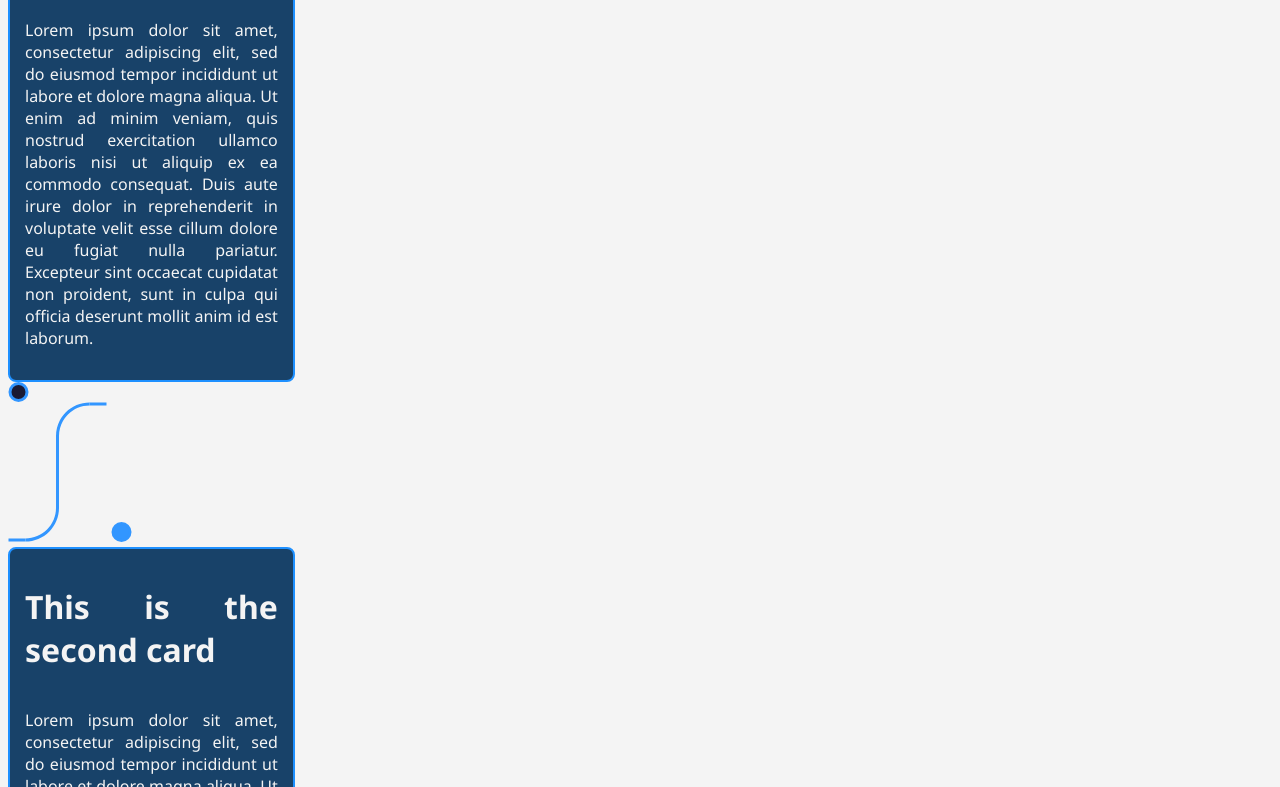
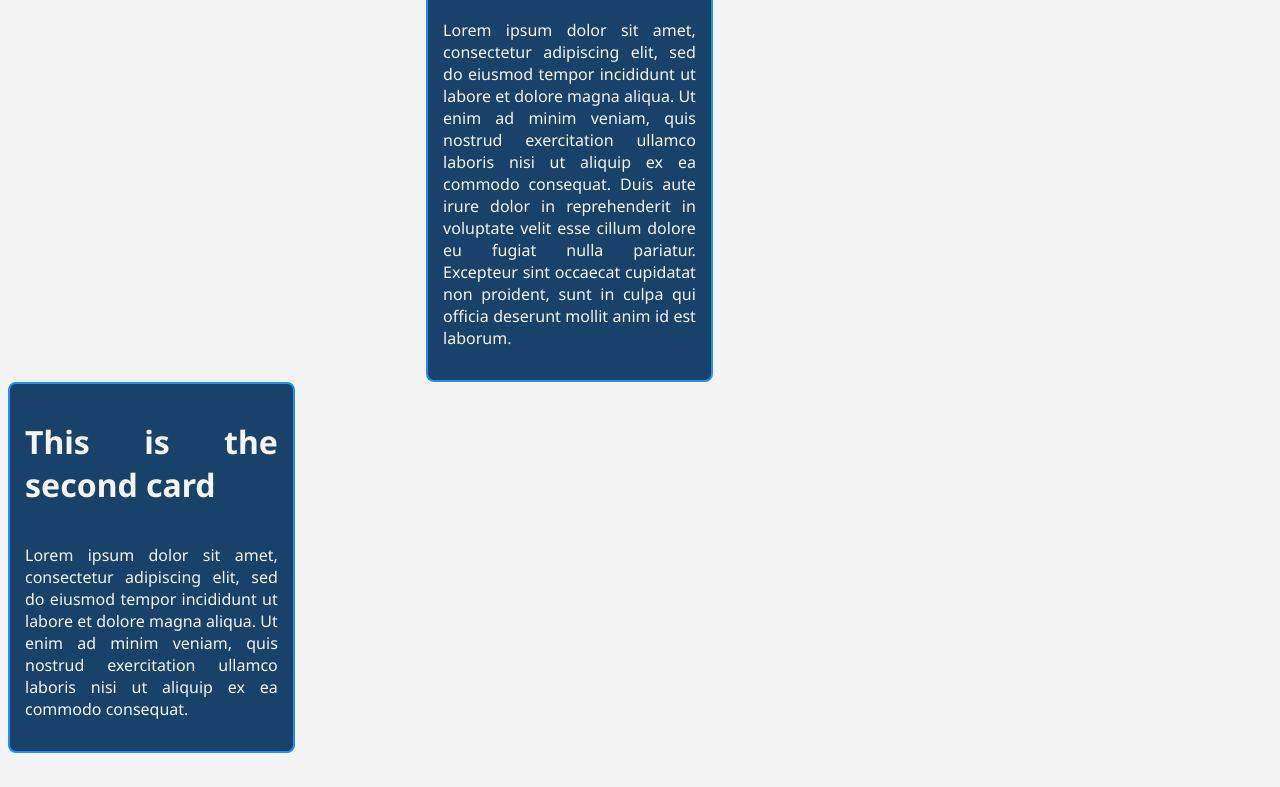
Before and after one commit to lingram96/primate_developer_exercise, a plain HTML site: page index.html in a window 1280 px wide. Shown: the part 341-1128 px from the top of the page. After the commit the page ends 1102 px from the top, so only its background shows below. Drawn offline with Linux system fonts and the light colour scheme.

Commit message:
containers

```diff
--- a/styles.css
+++ b/styles.css
@@ -57,7 +57,8 @@ iframe {
 /* your styles here */
 
 .container{
-  justify-content: space-between;
+  display: flex;
+  justify-content: center;
 }
 
 .card{
@@ -80,5 +81,43 @@ iframe {
 }
 
 .circleContainer1{
+  height: 100%;
+  display: flex;
+  align-items: flex-end;
+}
+
+
+
+/* .component{
+  display: flex;
+  align-items: flex-center;
+  justify-content: flex-start;
+  padding: 50px;
+  min-height: 400px;
+}
+
+.circleContainer2{
+  height: 100%;
+  display: flex;
+  align-items: flex-start;
+}
+
+.circle{
+  margin-bottom: 50px;
+  margin-top: 50px;
+}
+
+.connectorContainer{
+  height: 100%;
+}
+
+.connector{
+  height: 100%;
   display: flex;
 }
+
+.connectorBody{
+  margin-bottom: 50px;
+  margin-top: 50px;
+  height: 100%;
+} */
```
Also changed, not shown: index.html (+0 -53 lines).
